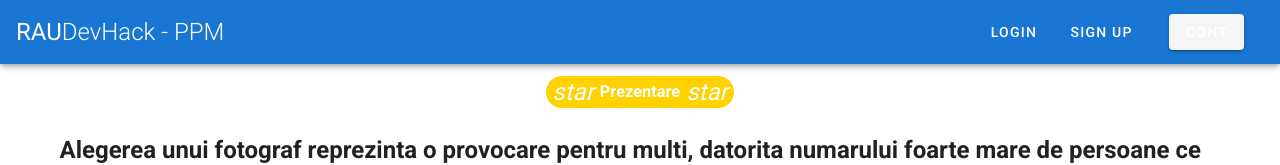
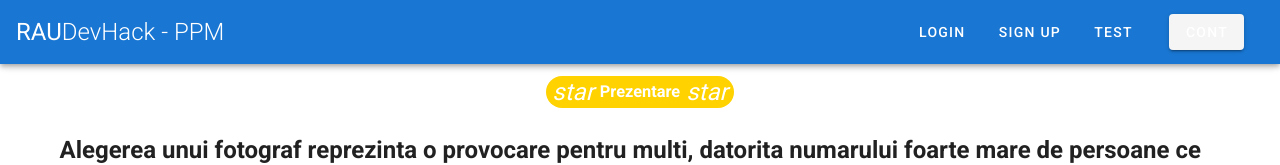
Before and after one commit to narcisabadea/PhotoBooking-URA-RauDevHack-Hackathon, a Vue app: page /#/Home in a window 1280 px wide. Shown: the top 165 px of the page. Built offline with nearby package versions, Linux system fonts and the light colour scheme; no server answers; the database is empty; sample sign-in values are in the browser's storage.

Commit message:
show test button when user logged in

```diff
--- a/src/App.vue
+++ b/src/App.vue
@@ -32,7 +32,7 @@
         class="white--text"
         router
         to="/Test"
-        v-if="user && user.type && user.type === 'client'"
+        v-if="user"
       >
         Test
       </v-btn>
```
